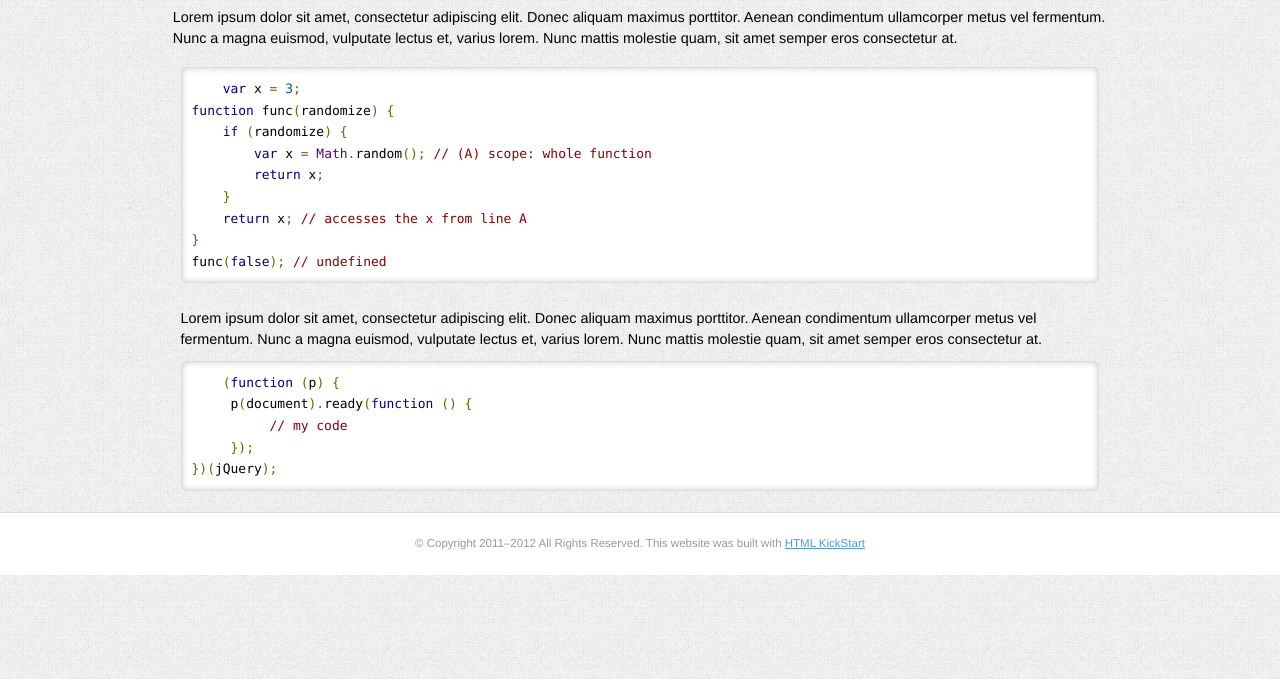
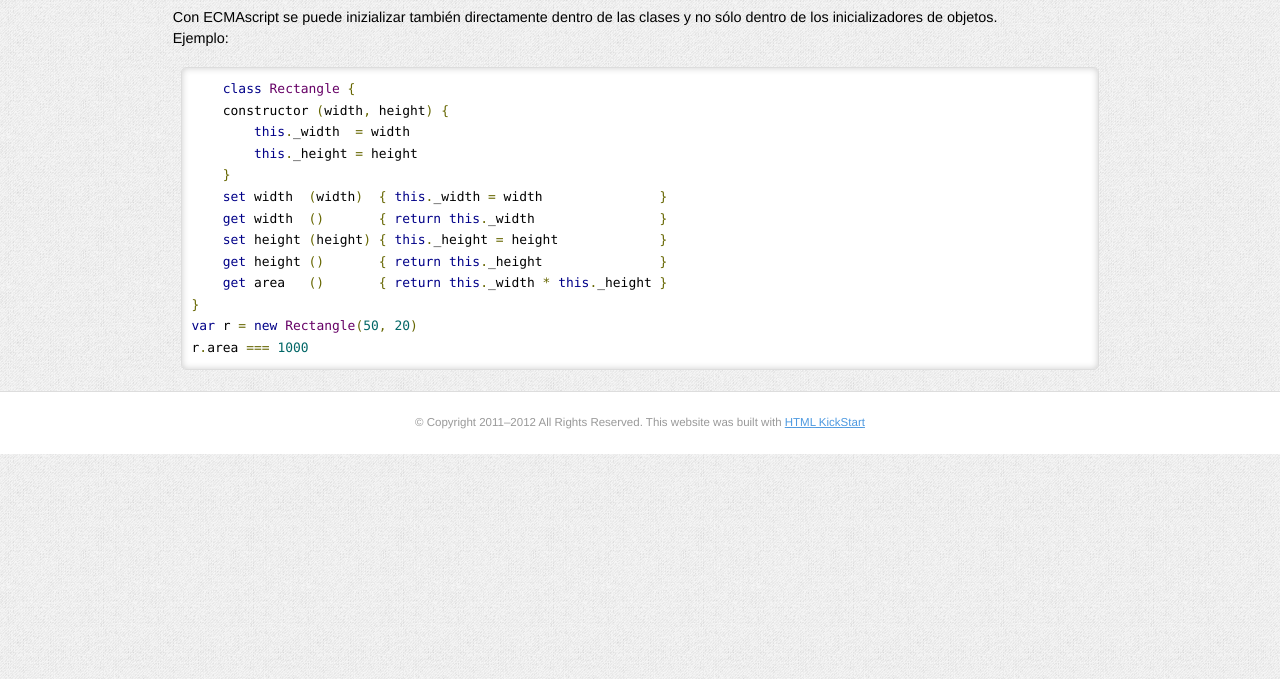
Before and after one commit to cchristico/Proyecto1BJavascript, a plain HTML site: page 14.html in a window 1280 px wide. Shown: the part 121-800 px from the top of the page. Drawn offline with nearby package versions, Linux system fonts and the light colour scheme.

Commit message:
Desarrollo 14

```diff
--- a/14.html
+++ b/14.html
@@ -43,33 +43,27 @@
 	<div class="col_12">
 	<h3>Getter and Setter in Classes</h3>
 <p>
-    Lorem ipsum dolor sit amet, consectetur adipiscing elit. Donec aliquam maximus porttitor. Aenean condimentum ullamcorper metus vel fermentum. Nunc a magna euismod, vulputate lectus et, varius lorem. Nunc mattis molestie quam, sit amet semper eros consectetur at.
+    Con ECMAscript se puede inizializar también directamente dentro de las clases y no sólo dentro de los inicializadores de objetos. <br>
+    Ejemplo:
 </p>
 <di class="col_12">
 <pre>
-    var x = 3;
-function func(randomize) {
-    if (randomize) {
-        var x = Math.random(); // (A) scope: whole function
-        return x;
+    class Rectangle {
+    constructor (width, height) {
+        this._width  = width
+        this._height = height
     }
-    return x; // accesses the x from line A
+    set width  (width)  { this._width = width               }
+    get width  ()       { return this._width                }
+    set height (height) { this._height = height             }
+    get height ()       { return this._height               }
+    get area   ()       { return this._width * this._height }
 }
-func(false); // undefined
+var r = new Rectangle(50, 20)
+r.area === 1000
 </pre>
 </di>
 <br>
-<di class="col_12">
-<p>    Lorem ipsum dolor sit amet, consectetur adipiscing elit. Donec aliquam maximus porttitor. Aenean condimentum ullamcorper metus vel fermentum. Nunc a magna euismod, vulputate lectus et, varius lorem. Nunc mattis molestie quam, sit amet semper eros consectetur at. </p>
-<pre>
-    (function (p) {
-     p(document).ready(function () {
-          // my code
-     });
-})(jQuery);
-</pre>
-</di>
-
 
 	</div>
 </div>
```
Also changed, not shown: 6.html (+2 -2 lines).
